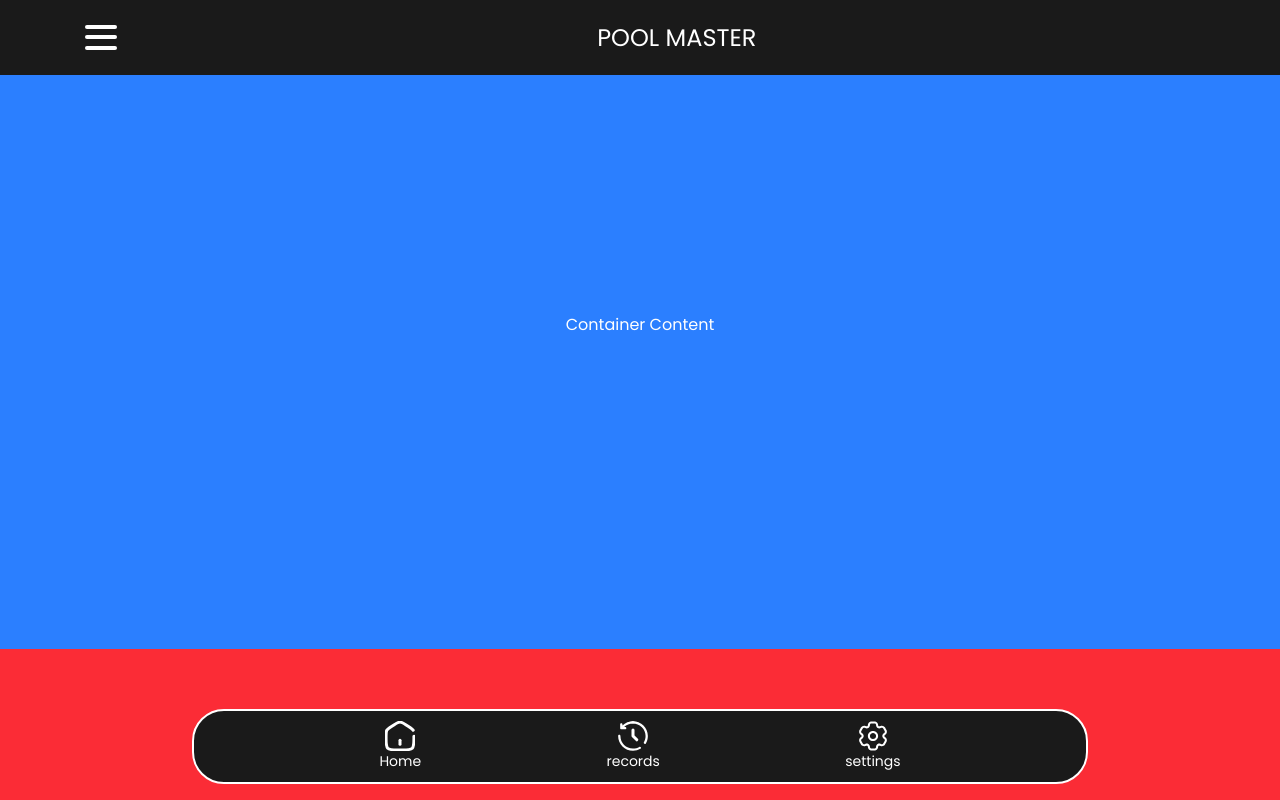
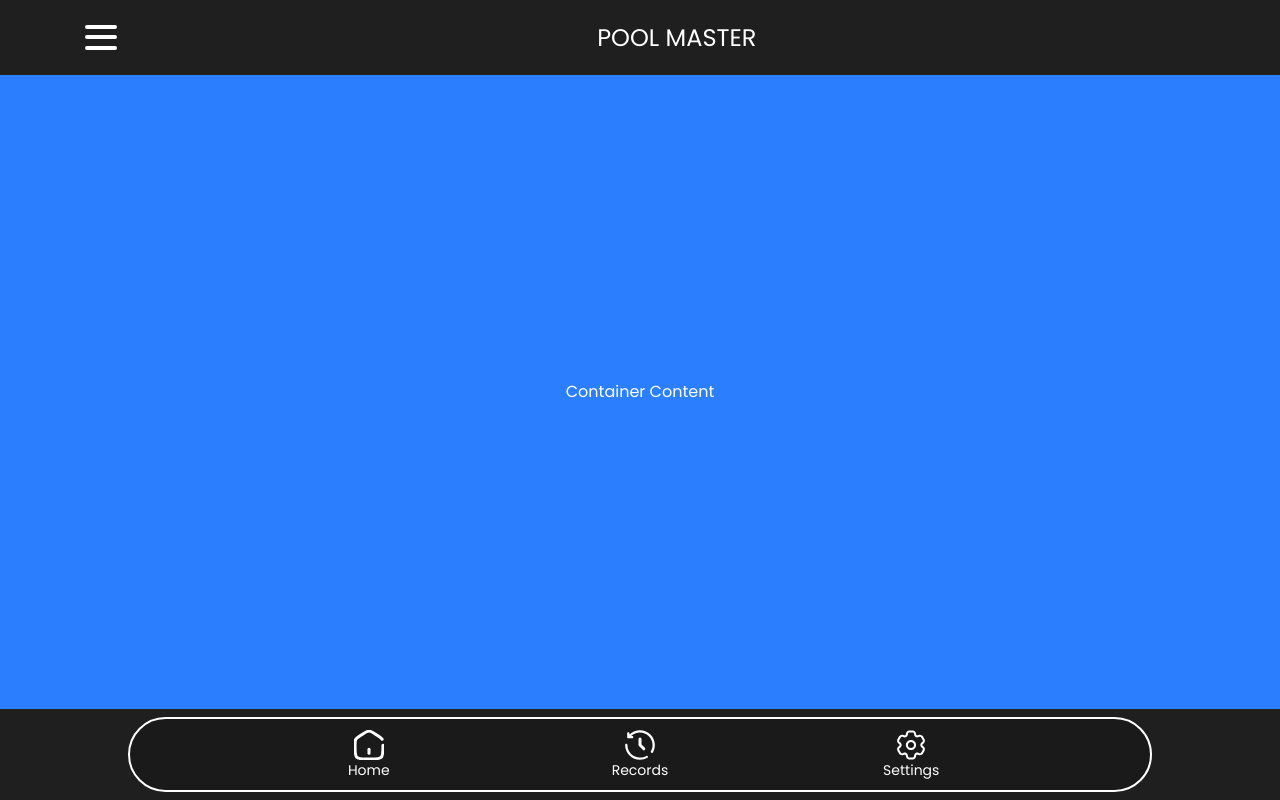
Before and after one commit to Wangkech/Pool-master, a React (Vite) app: page / in a window 1280 px wide. Built offline with nearby package versions, Linux system fonts and the light colour scheme.

Commit message:
Bug Fix: remove the *{} property which costed me hours of debugging as it was overriding all associated styling 😂

```diff
--- a/index.html
+++ b/index.html
@@ -4,7 +4,7 @@
     <meta charset="UTF-8" />
     <link rel="icon" type="image/svg+xml" href="/favicon.svg" />
     <meta name="viewport" content="width=device-width, initial-scale=1.0" />
-    <title>pool-master</title>
+    <title>Pool Master App</title>
   </head>
   <body>
     <div id="root"></div>
--- a/package.json
+++ b/package.json
@@ -25,6 +25,8 @@
     "eslint-plugin-react-refresh": "^0.5.3",
     "globals": "^17.6.0",
     "postcss": "^8.5.16",
+    "prettier": "^3.9.4",
+    "prettier-plugin-tailwindcss": "^0.8.0",
     "tailwindcss": "^4.3.2",
     "vite": "^8.1.0"
   }
--- a/src/App.jsx
+++ b/src/App.jsx
@@ -5,7 +5,7 @@ import Container from "./components/Container";
 
 function App() {
   return (
-    <div className=" w-[100vw] h-[100vh] bg-red-500 text-white grid grid-rows-[75px_1fr_76px]">
+    <div className="relative grid h-screen w-screen grid-rows-[75px_1fr_76px] flex-col bg-[#1f1f1f] text-white">
       <Header />
       <Container />
       <Navbar />
--- a/src/components/Container.jsx
+++ b/src/components/Container.jsx
@@ -1,6 +1,6 @@
 function Container() {
   return (
-    <div className="w-full h-[calc(100vh-151px)]  items-center justify-center m-[75px_auto_91px] flex bg-blue-500">
+    <div className="mt-[75px] mb-[91px] flex h-[calc(100vh-166px)] w-full flex-1 items-center justify-center bg-blue-500">
       <p>Container Content</p>
     </div>
   );
--- a/src/components/Header.jsx
+++ b/src/components/Header.jsx
@@ -2,24 +2,24 @@
 
 function Header() {
   return (
-    <nav className="top-nav fixed top-0 w-full h-[75px] bg-[#1A1A1A] items-center justify-around flex ">
-      <div className="nav-content w-[90vw] h-[45px] flex justify-around items-center">
-        <div className="burger-btn w-[2rem] h-[2rem] cursor-pointer flex flex-col justify-around items-center">
+    <nav className="top-nav fixed top-0 flex h-[75px] w-full items-center justify-around bg-[#1A1A1A] bg-transparent">
+      <div className="nav-content flex h-[45px] w-[90vw] items-center justify-around">
+        <div className="burger-btn flex h-[2rem] w-[2rem] cursor-pointer flex-col items-center justify-around">
           <div
-            className="burger-btn-line w-full h-[0.25rem] br-[25px] rounded-sm bg-white"
+            className="burger-btn-line br-[25px] h-[0.25rem] w-full rounded-sm bg-white"
             id="burger-btn-line1"
           ></div>
           <div
-            className="burger-btn-line w-full h-[0.25rem] br-[25px] rounded-sm bg-white"
+            className="burger-btn-line br-[25px] h-[0.25rem] w-full rounded-sm bg-white"
             id="burger-btn-line2 "
           ></div>
           <div
-            className="burger-btn-line w-full h-[0.25rem] br-[25px] rounded-sm bg-white"
+            className="burger-btn-line br-[25px] h-[0.25rem] w-full rounded-sm bg-white"
             id="burger-btn-line3"
           ></div>
         </div>
-        <div className="logo-banner  w-[90%]   text-center ">
-          <h1 className="logo mt-auto mb-auto text-2xl text-center  uppercase">
+        <div className="logo-banner w-[90%] text-center">
+          <h1 className="logo mt-auto mb-auto text-center text-2xl uppercase">
             Pool Master
           </h1>
         </div>
--- a/src/components/NavButton.jsx
+++ b/src/components/NavButton.jsx
@@ -5,9 +5,9 @@ function NavButton({ url, text }) {
   const imgURL = url;
 
   return (
-    <button className=" w-auto h-auto border-none p-2 text-center flex flex-col justify-between items-center  rounded-[50%]">
-      <img src={imgURL} alt={text} className=" w-[30px] h-[30px]" />
-      <p className="text-[0.875rem]">{text}</p>
+    <button className="flex h-[65px] w-[65px] flex-col items-center justify-between rounded-[50%] border-none p-2 text-center">
+      <img src={imgURL} alt={text} className="h-[30px] w-[30px]" />
+      <p className="text-[0.875rem] capitalize">{text}</p>
     </button>
   );
 }
--- a/src/components/Navbar.jsx
+++ b/src/components/Navbar.jsx
@@ -1,7 +1,7 @@
 import NavButton from "./NavButton.jsx";
 function Navbar() {
   return (
-    <div className="bottom-nav fixed bottom-[1rem] w-[70vw] h-[75px] bg-[#1A1A1A] justify-self-center flex justify-evenly items-center border-2 border-white rounded-4xl">
+    <div className="bottom-nav fixed bottom-2 flex h-18.75 w-[80vw] items-center justify-evenly justify-self-center rounded-[5rem] border-2 border-white bg-[#1A1A1A]">
       <NavButton url="./src/assets/icons/Home.svg" text="Home" />
       <NavButton url="./src/assets/icons/History.svg" text="records" />
       <NavButton url="./src/assets/icons/gear.svg" text="settings" />
--- a/src/css/index.css
+++ b/src/css/index.css
@@ -5,24 +5,24 @@
   src: url("../assets/fonts/Poppins/Poppins-Regular.ttf");
 }
 
-* {
+/* * {
   margin: 0;
   padding: 0;
   box-sizing: border-box;
-}
+} */
 
 body {
   font-family: "poppins", sans-serif;
-  height: 100vh;
-  width: 100vw;
+  /* height: 100vh;
+  width: 100vw; */
 }
 
 #root {
   background-color: #000000;
-  display: grid;
-  grid-template-rows: 75px 1fr 76px;
-  height: 100vh;
-  margin: 0;
+  /* display: grid; */
+  /* grid-template-rows: 75px 1fr 76px; */
+  /* height: 100vh; */
+  /* margin: 0;
   width: 100%;
-  height: 100%;
+  height: 100%; */
 }
```
Also changed, not shown: 2 other files (tests, documents, lock files or other folders).
